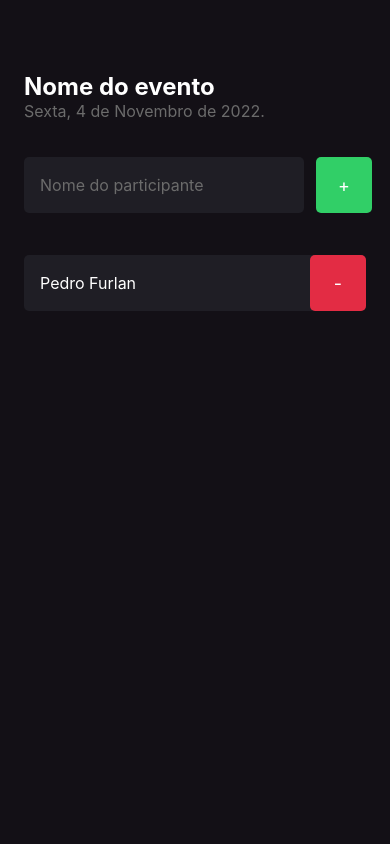
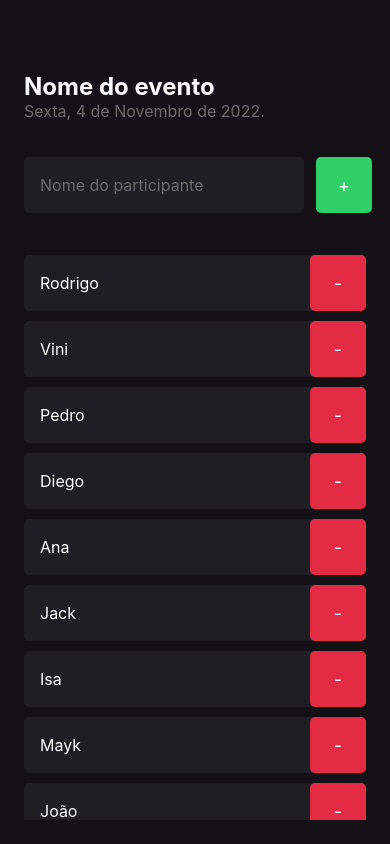
Before and after one commit to PedroFurlann/imhere, a React Native app: screen / in a window 390 px wide. Built offline with nearby package versions, Linux system fonts and the light colour scheme.

Commit message:
Add ScrollView

```diff
--- a/src/components/User/index.tsx
+++ b/src/components/User/index.tsx
@@ -1,12 +1,17 @@
 import { Text, TouchableOpacity, View } from "react-native";
 import { styles } from "./styles";
 
-export function User() {
+interface UserProps {
+  name: string
+  onRemove: () => void
+}
+
+export function User({ name, onRemove }: UserProps) {
   return (
     <View style={styles.container}>
-      <Text style={styles.name}>Pedro Furlan</Text>
+      <Text style={styles.name}>{name}</Text>
 
-      <TouchableOpacity style={styles.btn}>
+      <TouchableOpacity style={styles.btn} onPress={onRemove}>
         <Text style={styles.btnText}> - </Text>
       </TouchableOpacity>
     </View>
--- a/src/screens/home/index.tsx
+++ b/src/screens/home/index.tsx
@@ -1,10 +1,32 @@
-import { Text, View, TextInput, TouchableOpacity } from "react-native";
+import {
+  Text,
+  View,
+  TextInput,
+  TouchableOpacity,
+  ScrollView,
+} from "react-native";
 import { User } from "../../components/User";
 import { styles } from "./styles";
 
 export function Home() {
+  const participants = [
+    "Rodrigo",
+    "Vini",
+    "Pedro",
+    "Diego",
+    "Ana",
+    "Jack",
+    "Isa",
+    "Mayk",
+    "João",
+  ];
+
   function handleParticipantAdd() {
-    console.log("VocÊ clicou no botão de adicionar")
+    console.log("Você clicou no botão de adicionar");
+  }
+
+  function handleParticipantRemove(name: string) {
+    console.log(`Você removeu o participante ${name}`);
   }
 
   return (
@@ -20,11 +42,19 @@ export function Home() {
           placeholderTextColor="#6b6b6b"
         />
         <TouchableOpacity style={styles.btn} onPress={handleParticipantAdd}>
-          <Text style={styles.btnText}>+</Text>
+          <Text style={styles.btnText}> + </Text>
         </TouchableOpacity>
       </View>
 
-      <User />
+      <ScrollView showsVerticalScrollIndicator={false}>
+        {participants.map((participant, i) => (
+          <User
+            key={i}
+            name={participant}
+            onRemove={() => handleParticipantRemove(participant)}
+          />
+        ))}
+      </ScrollView>
     </View>
   );
 }
```
